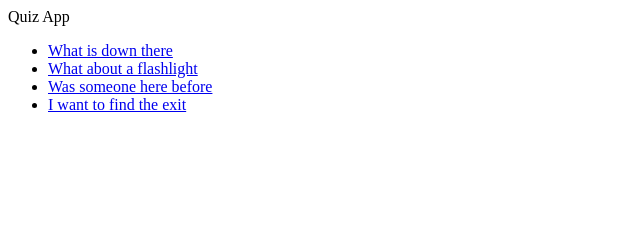
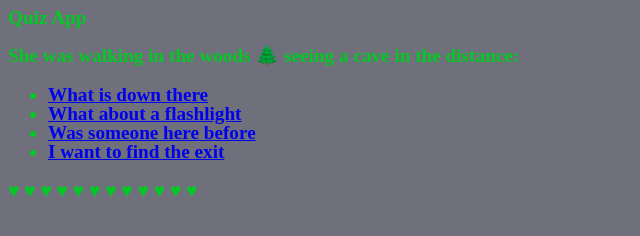
Before and after one commit to chriswebdev25/recap-project-1, a plain HTML site: page index.html in a window 1280 px wide. Shown: the whole page, without its empty margins (0-640 px from the left). Drawn offline with Linux system fonts and the light colour scheme.

Commit message:
changed colors & symbols

```diff
--- a/index.html
+++ b/index.html
@@ -4,9 +4,11 @@
     <meta charset="UTF-8" />
     <meta name="viewport" content="width=device-width, initial-scale=1.0" />
     <title>Quiz App</title>
+    <link rel="stylesheet" href="styles.css" />
   </head>
   <body>
     <header>Quiz App</header>
+    <p>She was walking in the woods &#x1F332; seeing a cave in the distance:</p>
     <nav>
       <ul>
         <li><a href="question 1.html">What is down there</a></li>
@@ -15,5 +17,7 @@
         <li><a href="question 4.html">I want to find the exit</a></li>
       </ul>
     </nav>
+    &#9829; &#9829; &#9829; &#9829; &#9829; &#9829; &#9829; &#9829; &#9829;
+    &#9829; &#9829; &#9829;
   </body>
 </html>
--- a/styles.css
+++ b/styles.css
@@ -0,0 +1,13 @@
+body {
+  background-color: #1618299d;
+  color: rgb(3, 201, 36);
+  font-size: larger;
+  font-family: "Times New Roman", Times, serif;
+  font-weight: bold;
+  line-height: 100%;
+  div {
+    position: relative;
+    top: 10px;
+    right: 50px;
+  }
+}
```
